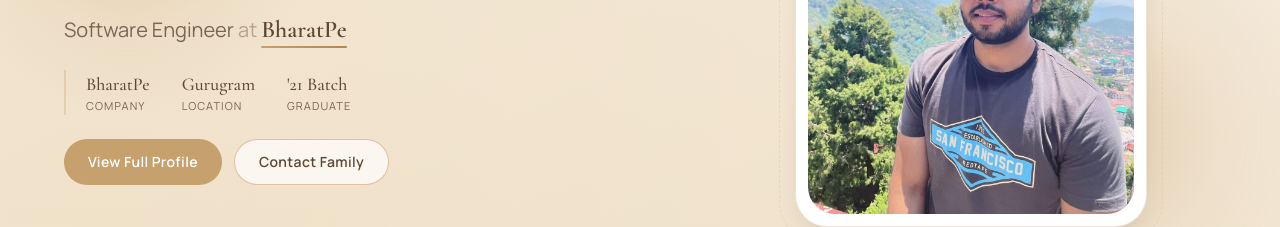
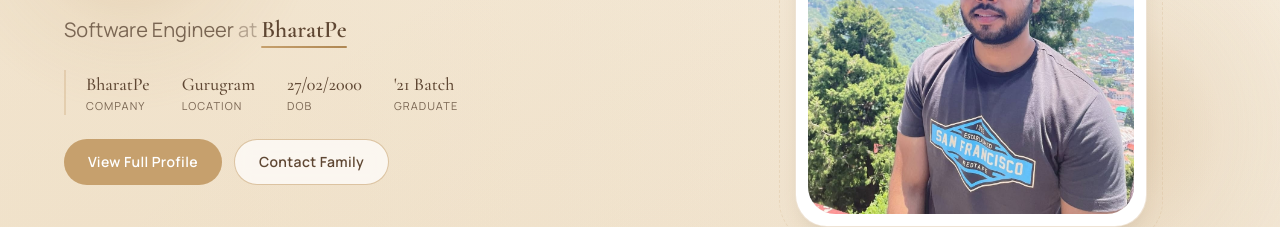
Before and after one commit to phisher01/Bio, a React (Vite) app: page / in a window 1280 px wide. Shown: the part 340-567 px from the top of the page. Built offline with nearby package versions, Linux system fonts and the light colour scheme.

Commit message:
added dob

```diff
--- a/src/data/profileData.js
+++ b/src/data/profileData.js
@@ -11,6 +11,7 @@
 
 export const profileData = {
   fullName: 'Rishi Pratap Singh',
+  dateOfBirth: '27/02/2000',
   tagline: 'Software Engineer at BharatPe | Fitness Enthusiast | Family-Oriented',
   intro:
     'Passionate software engineer with strong problem-solving skills and a keen interest in building scalable systems. Also a dedicated fitness enthusiast focused on physique building and explosive powerlifting movements.',
--- a/src/sections/Hero.jsx
+++ b/src/sections/Hero.jsx
@@ -6,6 +6,7 @@
 const quickStats = [
   { value: 'BharatPe', label: 'Company' },
   { value: 'Gurugram', label: 'Location' },
+  { value: profileData.dateOfBirth, label: 'DOB' },
   { value: "'21 Batch", label: 'Graduate' },
 ]
 
```
